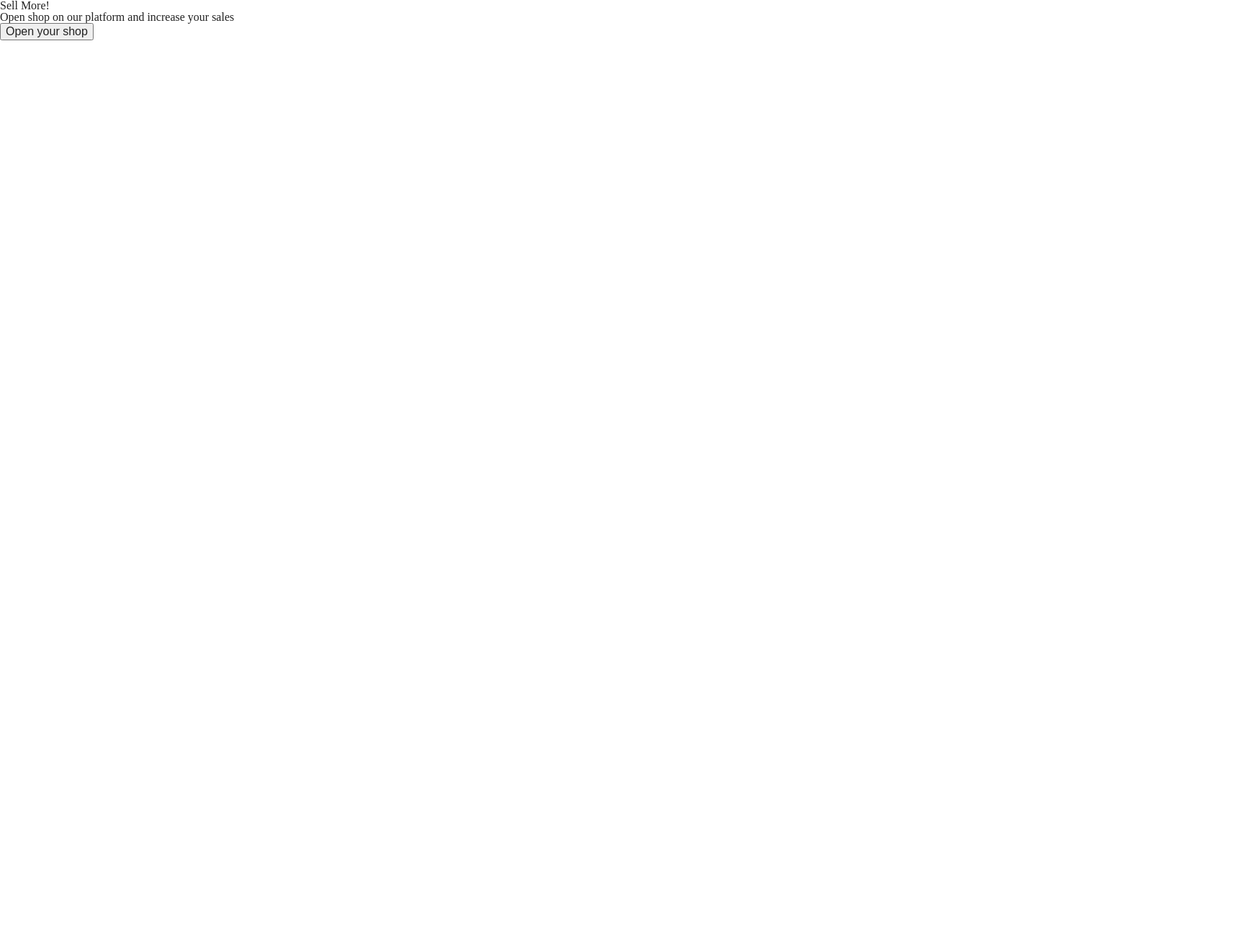
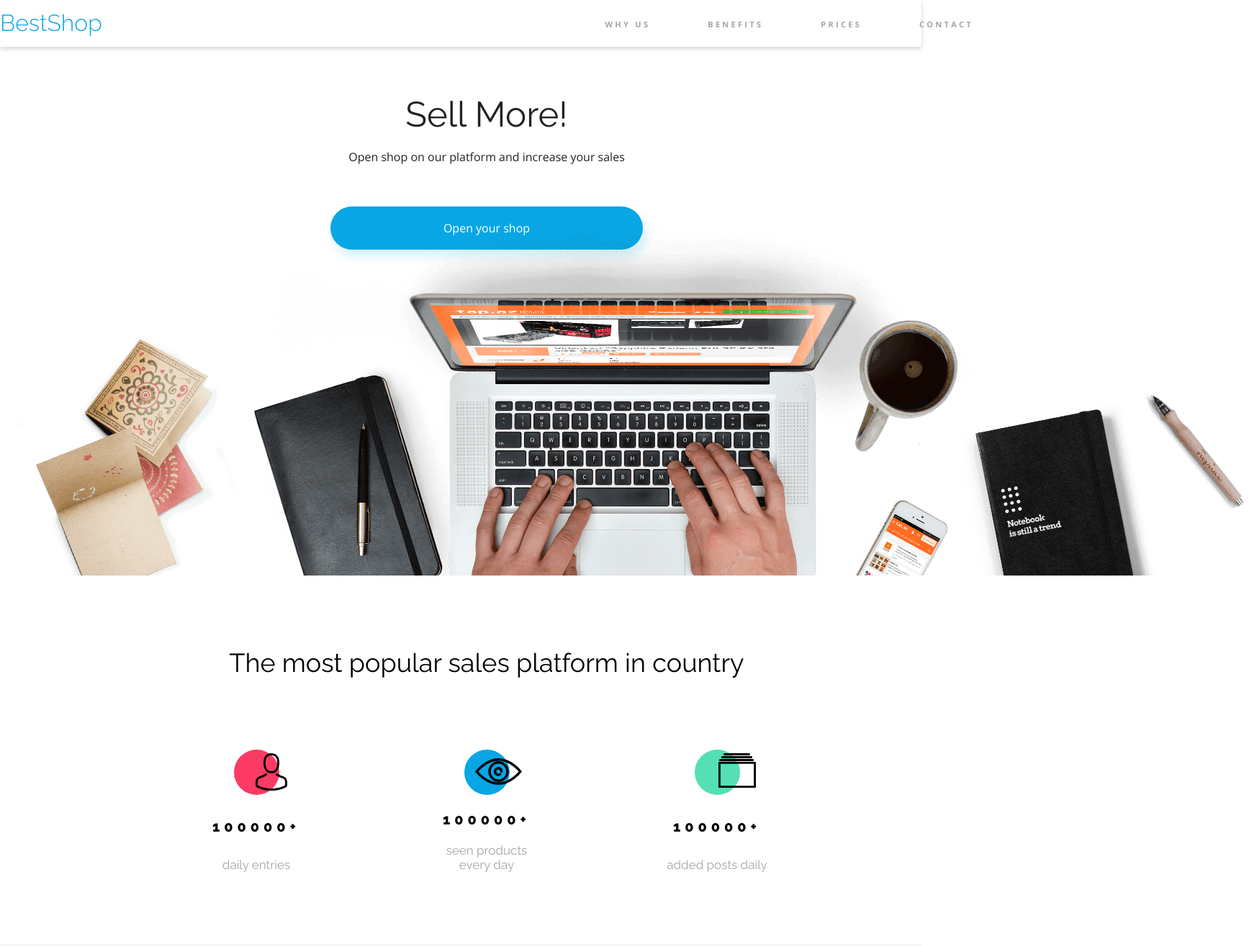
Before and after one commit to LeshchuDev/BestShop, a plain HTML site: page index.html in a window 1280 px wide. Shown: the top 1315 px of the page at 72% size, 1735 px wide, since content can reach past the window. Before the commit the page ends 800 px from the top, so only its background shows below. Drawn offline with nearby package versions, Linux system fonts and the light colour scheme.

Commit message:
skonczona sekcja stats i zaczęta benefits

```diff
--- a/css/style.css
+++ b/css/style.css
@@ -0,0 +1,269 @@
+:root {
+    --color-primary: #08a6e4;
+    --color-primary-shadow: rgba(7, 172, 230, 0.16);
+    --color-redish: #fb3b64;
+    --color-green: #55dfb4;
+    --color-black: #000000;
+    --color-white: #ffffff;
+    --color-grey: #a5a5a5;
+    --color-light-grey: #f7f7f7;
+    --button-radius: 35px;
+    --font-raleway: "Raleway", sans-serif;
+    --font-open-sans: "Open Sans", sans-serif;
+}
+
+* {
+    box-sizing: border-box;
+    margin: 0 auto;
+    text-decoration: none;
+}
+header {
+    width: 100vw;
+    box-shadow: 0px 3px 6px #00000029;
+
+}
+.container {
+    margin: 0 auto;
+    width: 1352px;
+    display: flex;
+    justify-content: space-between;
+    align-items: center;
+}
+nav {
+    width: 50%;
+}
+.nav__list {
+    display: flex;
+    justify-content: flex-end;
+    gap: 80px;
+
+}
+.nav__link {
+    font-family: var(--font-open-sans);
+    font-size: 11px;
+    letter-spacing: 3.28px;
+    color: var(--color-grey);
+    font-weight: 700;
+    padding-top: 26px;
+    padding-bottom: 27px;
+}
+.nav__link:hover {
+    color: var(--color-black);
+    font-weight: 700;
+    border-bottom: 4px solid var(--color-primary);
+}
+.logo {
+    font-family: var(--font-raleway);
+    font-weight: 300;
+    font-size: 32px;
+    margin-top: 16px;
+    margin-bottom: 17px;
+    color: #08a6e4;
+}
+
+.hero__content {
+    height: calc(100vh - 584px);
+    display: flex;
+    flex-direction: column;
+    justify-content: center;
+    row-gap: 20px;
+
+}
+.img__hero {
+    text-align: center;
+}
+
+h1 {
+    font-family: var(--font-raleway);
+    font-size: 49px;
+    margin-top: 130px;
+    line-height: 57px;
+}
+
+.hero__content p {
+    font-family: var(--font-open-sans);
+    font-size: 16px;
+    line-height: 22px;
+}
+
+.btn {
+    font-family: var(--font-open-sans);
+    font-size: 16px;
+    padding: 22px 157px;
+    background-color: var(--color-primary);
+    border-radius: 40px;
+    box-shadow: 5px 10px 14px #07ACE629;
+    color: var(--color-white);
+    margin-top: 38px;
+}
+
+.stats {
+    margin-top: 100px;
+    text-align: center;
+}
+.stats__main__container {
+    margin: 0 auto;
+    width: 1352px;
+    display: flex;
+    flex-direction: column;
+    align-items: center;
+
+}
+
+.stats__content {
+
+    width: 800px;
+    margin-top: 100px;
+    display: flex;
+    justify-content: space-between;
+}
+
+.stats__article {
+    width: 160px;
+    height: 170px;
+    display: flex;
+    flex-direction: column;
+    justify-content: space-between;
+    align-items: center;
+    margin-bottom: 100px;
+}
+
+.stats__article span {
+    font-family: var(--font-raleway);
+    font-size: 20px;
+    font-weight: 800;
+    letter-spacing: 5.96px;
+    line-height: 24px;
+    color: var(--color-black);
+
+}
+
+.stats__article p {
+    font-family: var(--font-raleway);
+    font-size: 17px;
+    color: var(--color-grey);
+    line-height: 20px;
+}
+.circle {
+    height: 63px;
+    width: 63px;
+    border-radius: 50%;
+    position: relative
+}
+
+.first {
+    background-color: var(--color-redish);
+}
+
+.second {
+    background-color: var(--color-primary);
+}
+
+.third {
+    background-color: var(--color-green);
+}
+
+.article__img1 {
+    position: absolute;
+    left: 30px;
+    top: 5px
+}
+
+.article__img2 {
+    position: absolute;
+    top: 12px;
+    left: 15px
+}
+
+.article__img3 {
+    position: absolute;
+    left: 33px;
+    top: 5px;
+}
+
+h2 {
+    font-family: var(--font-raleway);
+    font-size: 36px;
+    line-height: 42px;
+    color: var(--color-black);
+}
+
+.benefits {
+    padding: 100px 0;
+    background-color: var(--color-light-grey);
+}
+
+.benefits__container {
+    margin: 0 auto;
+    width: 1124px;
+    display: flex;
+    flex-direction: column;
+    justify-content: space-between;
+}
+
+.benefits__single,
+.benefits__duble {
+    width: 100%;
+    display: flex;
+    justify-content: space-between;
+    align-items: center;
+    background-color: var(--color-white);
+    margin-bottom: 37px;
+    border: 1px solid #E8E9ED;
+    border-radius: 5px;
+    padding: 36px;
+}
+
+.benefits__text,
+.benefits__img {
+    width: 50%;
+}
+
+.benefits__img {
+    text-align: right;
+}
+.notebook {
+    width: 386px;
+    height: auto;
+    margin-top: 113px;
+    margin-bottom: 38px;
+}
+
+.phone {
+    width: 426px;
+    height: auto;
+}
+
+.trumpet {
+    width: 295px;
+    height: auto;
+}
+
+.benefits__single:nth-of-type(2) {
+    flex-direction: row-reverse;
+}
+.benefits__single:nth-of-type(2) .benefits__img {
+    text-align: left;
+}
+
+.benefits__solo1,
+.benefits__solo2 {
+    background-color: var(--color-white);
+}
+
+.benefits__solo1 {
+    max-width: 620px;
+}
+.benefits__solo2 {
+    text-align: center;
+    padding: 98px 82px 64px 62px;
+    background-color: var(--color-green);
+}
+
+.benefits__duble {
+    align-items:center;
+    column-gap: 60px;
+    background-color: var(--color-light-grey);
+    border: none;
+    padding: 0;
+}
--- a/index.html
+++ b/index.html
@@ -7,14 +7,97 @@
     <title>BestShop</title>
     <link rel="stylesheet" href="css/reset.css">
     <link rel="stylesheet" href="css/style.css">
+    <link rel="preconnect" href="https://fonts.googleapis.com">
+    <link rel="preconnect" href="https://fonts.gstatic.com" crossorigin>
+    <link href="https://fonts.googleapis.com/css2?family=Open+Sans:wght@300;400;500;600;700;800&family=Raleway:wght@300;400;700;800&display=swap" rel="stylesheet">
 </head>
 <body>
     <header>
         <div class="container">
-            <h1>Sell More!</h1>
-            <p>Open shop on our platform and increase your sales</p>
-            <a href=""><button type="submit">Open your shop</button></a>
+            <a href="" class="logo">BestShop</a>
+            <nav>
+                <ul class="nav__list">
+                    <li class="nav__element">
+                        <a href="" class="nav__link">WHY US</a>
+                    </li>
+                    <li class="nav__element">
+                        <a href="" class="nav__link">BENEFITS</a>
+                    </li>
+                    <li class="nav__element">
+                        <a href="" class="nav__link">PRICES</a>
+                    </li>
+                    <li class="nav__element">
+                        <a href="" class="nav__link">CONTACT</a>
+                    </li>
+                </ul>
+            </nav>
+
         </div>
     </header>
+    <section class="hero">
+        <div class="hero__container">
+            <div class="hero__content container">
+                <h1>Sell More!</h1>
+                <p>Open shop on our platform and increase your sales</p>
+                <a href="" class="btn">Open your shop</a>
+            </div>
+            <div class="img__hero"><img src="assets/Background.png" alt="laptop, desk"></div>
+         </div>
+    </section>
+    <section class="stats">
+        <div class="stats__main__container">
+            <h2>The most popular sales platform in country</h2>
+            <div class="stats__content">
+                <div class="stats__article">
+                    <div class="circle first"><img src="assets/Person.svg" class="article__img1" alt="person ikon"></div>
+                    <span>100000+</span>
+                    <p>daily entries</p>
+                </div>
+                <div class="stats__article">
+                    <div class="circle second"><img src="assets/Eye.svg" class="article__img2" alt="eye ikon"></div>
+                    <span>100000+</span>
+                    <p>seen products every day</p>
+                </div>
+                <div class="stats__article">
+                    <div class="circle third"><img src="assets/Catalog.svg" class="article__img3" alt=""></div>
+                    <span>100000+</span>
+                    <p>added posts daily</p>
+                </div>
+            </div>
+        </div>
+    </section>
+    <section class="benefits">
+        <div class="benefits__container">
+            <div class="benefits__single">
+                <div class="benefits__text">
+                    <h2>Be always first</h2>
+                    <p>Lorem ipsum dolor sit amet, consectetur adipiscing elit, sed do eiusmod tempor incididunt ut labore et dolore magna aliqua. Ut enim ad minim veniam.</p>
+                </div>
+                <div class="benefits__img">
+                    <img src="assets/Macbook.png" class="notebook" alt="laptop">
+                </div>
+            </div>
+            <div class="benefits__single">
+                <div class="benefits__text">
+                    <h2>Your shop is where you are!</h2>
+                    <p>Lorem ipsum dolor sit amet, consectetur adipiscing elit, sed do eiusmod tempor incididunt ut labore et dolore magna aliqua. Ut enim ad minim veniam.</p>
+                </div>
+                <div class="benefits__img">
+                    <img src="assets/iPhone.png" class="phone" alt="phone">
+                </div>
+            </div>
+
+            <div class="benefits__duble">
+                <div class="benefits__solo1">
+                    <h2>Increase recognition your brand!</h2>
+                    <p>Lorem ipsum dolor sit amet, consectetur adipiscing elit, sed do eiusmod tempor incididunt ut labore et dolore magna aliqua. Ut enim ad minim veniam.</p>
+
+                </div>
+                <div class="benefits__solo2">
+                    <img src="assets/Trumpet.png" class="trumpet" alt="trumpet">
+                </div>
+            </div>
+        </div>
+    </section>
 </body>
 </html>
```
